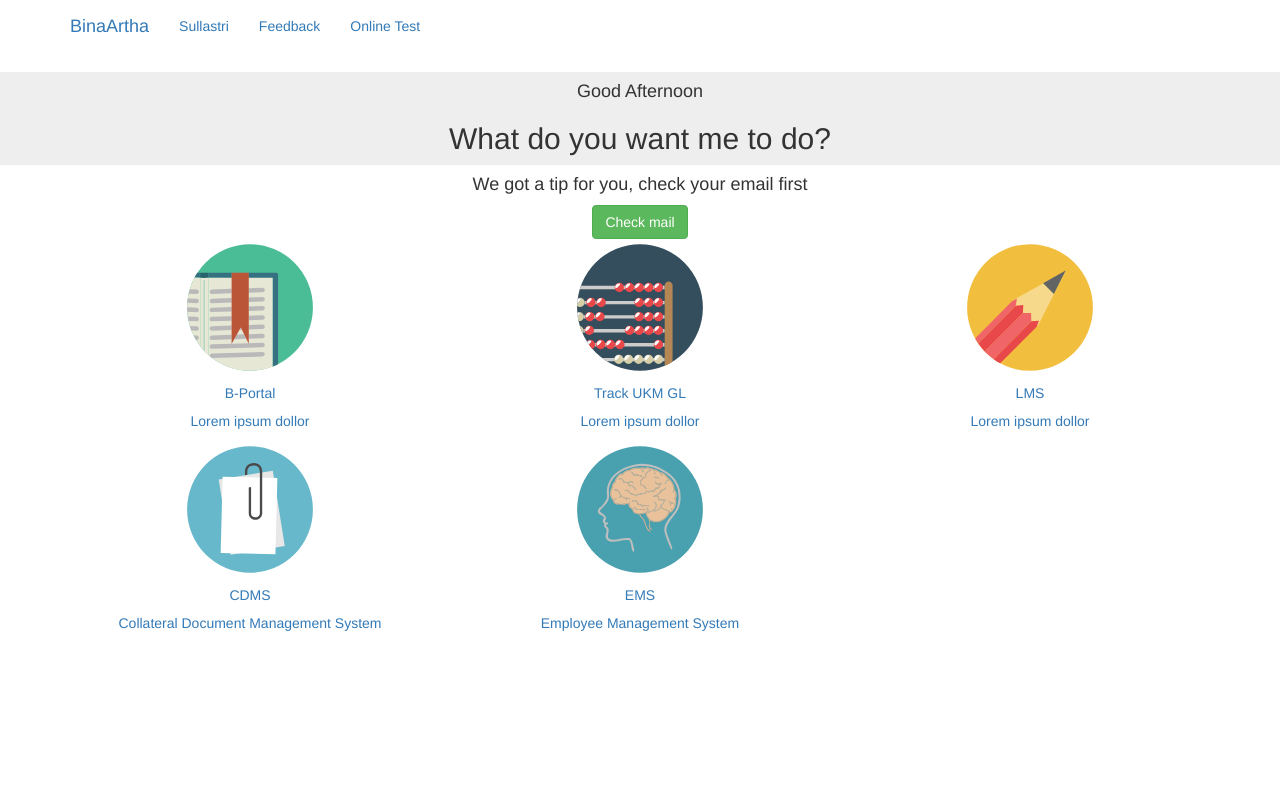
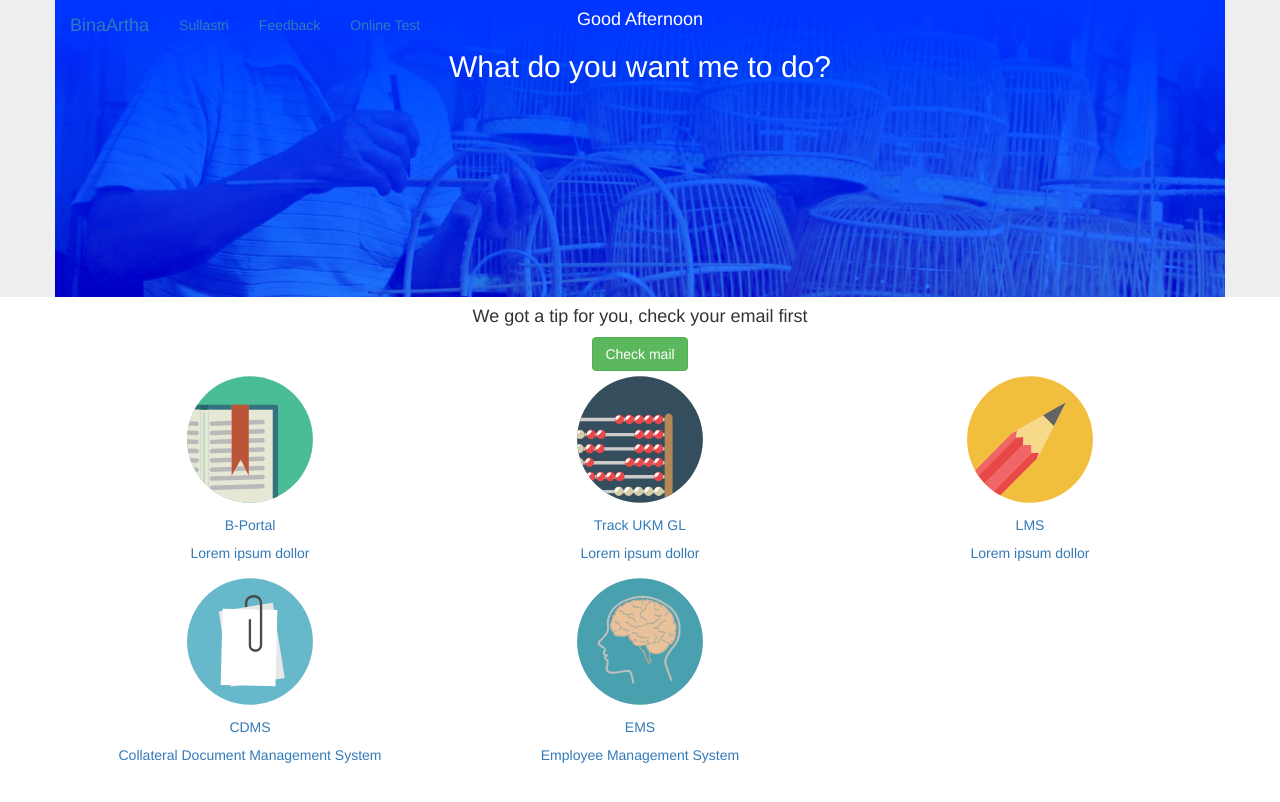
Before and after one commit to kemtol/Bina-Artha, a Jekyll site: the page built from laman/welcome.md, in a window 1280 px wide. Shown: the top 802 px of the page. Built offline with Jekyll 4.4.1, drawn with Linux system fonts in a browser that asks for light colours; nearby versions of some CDN libraries.

Commit message:
Update oss.html

```diff
--- a/_layouts/oss.html
+++ b/_layouts/oss.html
@@ -26,7 +26,7 @@
   </head>
 
   <body>
-    <nav class="navbar">
+    <nav class="navbar navbar-fixed-top">
       <div class="container">
         <div class="navbar-header">
           <button type="button" class="navbar-toggle collapsed" data-toggle="collapse" data-target="#navbar" aria-expanded="false" aria-controls="navbar">
@@ -48,11 +48,11 @@
     </nav>
 
     <div class="jumbotron">
-      <div class="container" style="background:url({{site.baseurl}}/images/bg/bg1.jpg) no-repeat cover">
+      <div class="container" style="    background-image: url(https://raw.githubusercontent.com/kemtol/Bina-Artha/master/images/bg/bg1.jpg);    background-size: cover;    height: 33vh;    background-position: center center;">
         <div class="row">
           <div class="col-xs-12 text-center">
-            <h4>Good Afternoon</h4>
-            <h2>What do you want me to do?</h2>
+            <h4 style="color: #fff;">Good Afternoon</h4>
+            <h2 style="color: #fff;">What do you want me to do?</h2>
           </div>
         </div>
       </div>
```
